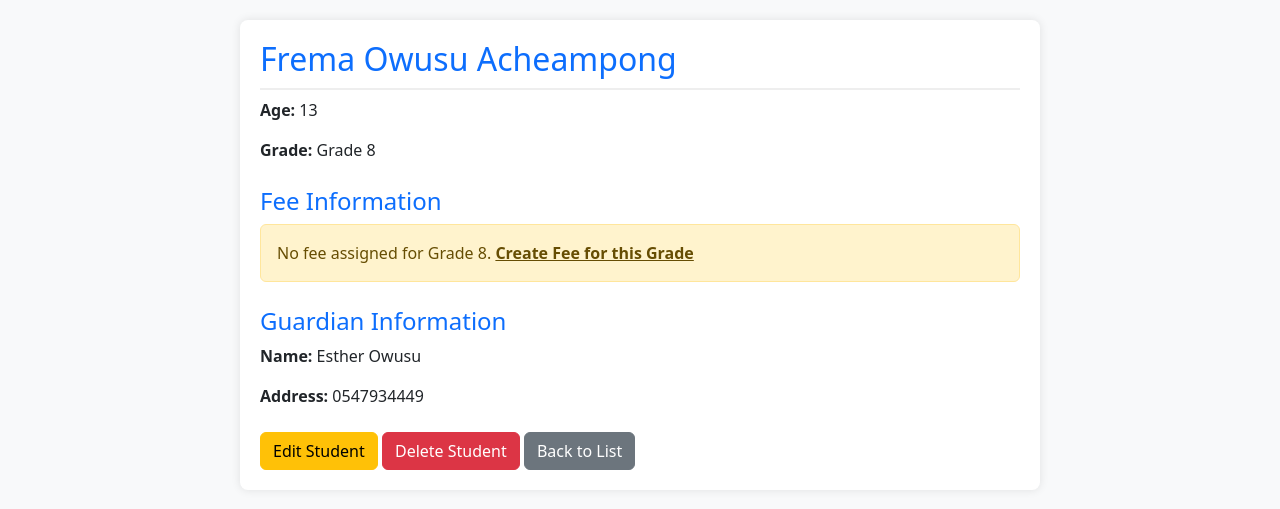
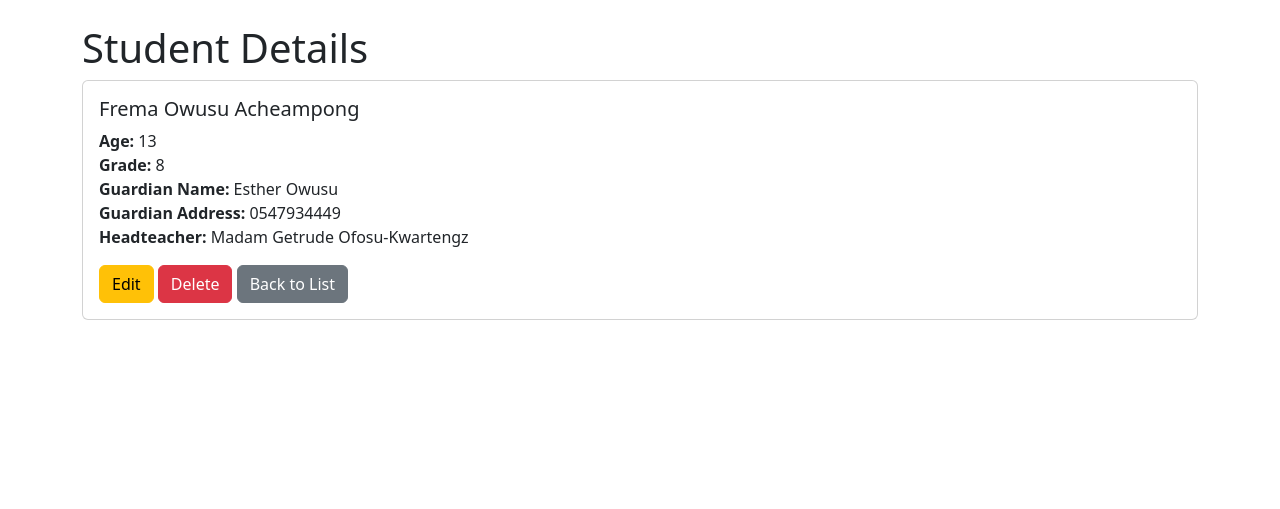
Before and after one commit to Abigail-Acheampong/After_ALX_Project, a Django app: page /books/4/ in a window 1280 px wide. Shown: the top 509 px of the page. Run offline with Django 5.2, Linux system fonts and the light colour scheme; data comes from the database, SQL or seed files in the repository; both versions use the stored data as it was after the commit.

Commit message:
student model

```diff
--- a/FirstProjecct/book_store/models.py
+++ b/FirstProjecct/book_store/models.py
@@ -12,47 +12,16 @@ class HeadTeacher(models.Model):
     def __str__(self):
         return self.name
 
-# creating a fee model
-class Fee(models.Model):
-    GRADE_CHOICES = [(i, f'Grade {i}') for i in range(1, 9)]
-
-    grade = models.IntegerField(choices=GRADE_CHOICES, unique = True)
-    amount = models.DecimalField(max_digits=8, decimal_places=2)
-    due_date = models.DateField()
-    academic_year = models.CharField(max_length=9)
-
-    def __str__(self):
-        return f'Grade {self.grade} - GHc{self.amount}'
-
-# I am thinking that the grade in both model should be linked together.
 # creating a model for students
 class Student(models.Model):
    name = models.CharField(max_length=100)
    age = models.IntegerField()
-   grade = models.IntegerField(choices=Fee.GRADE_CHOICES)
+   grade = models.IntegerField()
    guardian_name = models.CharField(max_length=100)
    guardian_address = models.TextField()
 
    # updating the student model to include a foreign key relationship with the HeadTeacher model
    headteacher = models.ForeignKey('HeadTeacher', on_delete=models.PROTECT, related_name='students')
-
-   #updating the student model to include the fee model
-   fee = models.ForeignKey('Fee', on_delete=models.SET_NULL, null = True, blank =True)
-
-   def save(self, *args, **kwargs):
-       if not self.fee_id and self.grade:
-           self.fee = Fee.objects.filter(grade=self.grade).first()
-       super().save(*args, **kwargs)
-
-   @property
-   def amount(self):
-    "Get fee amount from linked Fee record"
-    return self.fee.amount if self.fee else None
-
-   @property
-   def due_date(self):
-    "Get due_date from linked Fee record"
-    return self.fee.due_date if self.fee else None
 
    def __str__(self):
        return self.name
--- a/FirstProjecct/book_store/templates/students/student_detail.html
+++ b/FirstProjecct/book_store/templates/students/student_detail.html
@@ -4,83 +4,34 @@
 <head>
  <meta charset="UTF-8">
  <meta name="viewport" content="width=device-width, initial-scale=1.0">
- <title>Student Details - {{ student.name }}</title>
- <!-- Bootstrap CSS -->
+ <title>Student Details</title>
  <link href="https://cdn.jsdelivr.net/npm/bootstrap@5.3.0/dist/css/bootstrap.min.css" rel="stylesheet">
- <style>
-  body {
-   padding: 20px;
-   background-color: #f8f9fa;
-  }
-
-  .student-card {
-   max-width: 800px;
-   margin: 0 auto;
-   background: white;
-   padding: 20px;
-   border-radius: 8px;
-   box-shadow: 0 0 10px rgba(0, 0, 0, 0.1);
-  }
-
-  h2 {
-   color: #0d6efd;
-   border-bottom: 2px solid #eee;
-   padding-bottom: 10px;
-  }
-
-  .section-title {
-   margin-top: 25px;
-   color: #0d6efd;
-  }
-
-  .alert-link {
-   font-weight: bold;
-  }
- </style>
 </head>
 
 <body>
- <div class="student-card">
-  <h2>{{ student.name }}</h2>
-  <p><strong>Age:</strong> {{ student.age }}</p>
-  <p><strong>Grade:</strong> {{ student.get_grade_display }}</p>
+ <div class="container mt-4">
+  <h1>Student Details</h1>
 
-  <h4 class="section-title">Fee Information</h4>
-  {% if student.fee %}
-  <div class="fee-details">
-   <p><strong>Amount:</strong> GHc{{ student.fee.amount }}</p>
-   <p><strong>Due Date:</strong> {{ student.fee.due_date|date:"F j, Y" }}</p>
-   <p><strong>Academic Year:</strong> {{ student.fee.academic_year }}</p>
-  </div>
-  {% else %}
-  <div class="alert alert-warning">
-   No fee assigned for Grade {{ student.grade }}.
-   <a href="{% url 'fee_create' %}?grade={{ student.grade }}" class="alert-link">
-    Create Fee for this Grade
-   </a>
-  </div>
-  {% endif %}
+  <div class="card">
+   <div class="card-body">
+    <h5 class="card-title">{{ student.name }}</h5>
+    <p class="card-text">
+     <strong>Age:</strong> {{ student.age }}<br>
+     <strong>Grade:</strong> {{ student.grade }}<br>
+     <strong>Guardian Name:</strong> {{ student.guardian_name }}<br>
+     <strong>Guardian Address:</strong> {{ student.guardian_address }}<br>
+     <strong>Headteacher:</strong> {{ student.headteacher }}z
+    </p>
 
-  <h4 class="section-title">Guardian Information</h4>
-  <div class="guardian-details">
-   <p><strong>Name:</strong> {{ student.guardian_name }}</p>
-   <p><strong>Address:</strong> {{ student.guardian_address }}</p>
-  </div>
-
-  <div class="action-buttons mt-4">
-   <a href="{% url 'student_update' student.pk %}" class="btn btn-warning">Edit Student</a>
-   <a href="{% url 'student_delete' student.pk %}" class="btn btn-danger">Delete Student</a>
-   <a href="{% url 'student_list' %}" class="btn btn-secondary">Back to List</a>
-
-   {% if student.fee %}
-   <a href="{% url 'fee_update' student.fee.pk %}" class="btn btn-outline-primary">
-    Update Fee Details
-   </a>
-   {% endif %}
+    <div class="mt-3">
+     <a href="{% url 'student_update' student.pk %}" class="btn btn-warning">Edit</a>
+     <a href="{% url 'student_delete' student.pk %}" class="btn btn-danger">Delete</a>
+     <a href="{% url 'student_list' %}" class="btn btn-secondary">Back to List</a>
+    </div>
+   </div>
   </div>
  </div>
 
- <!-- Bootstrap JS -->
  <script src="https://cdn.jsdelivr.net/npm/bootstrap@5.3.0/dist/js/bootstrap.bundle.min.js"></script>
 </body>
 
--- a/FirstProjecct/book_store/urls.py
+++ b/FirstProjecct/book_store/urls.py
@@ -1,6 +1,6 @@
 from django.urls import path
 from .import views
-from .views import (StudentListView,StudentCreateView,StudentDetailView,StudentUpdateView,StudentDeleteView, FeeListView, FeeCreateView, FeeUpdateView)
+from .views import (StudentListView,StudentCreateView,StudentDetailView,StudentUpdateView,StudentDeleteView)
 
 urlpatterns = [
     # path('', views.index, name='index'),
@@ -8,8 +8,5 @@ urlpatterns = [
     path('create/', StudentCreateView.as_view(), name='student_create'),
     path('<int:pk>/', StudentDetailView.as_view(), name='student_detail'),
     path('<int:pk>/update/', StudentUpdateView.as_view(), name='student_update'),
-    path('<int:pk>/delete/', StudentDeleteView.as_view(), name='student_delete'),
-    path('fees/', FeeListView.as_view(), name='fee_list'),
-    path('fees/create/', FeeCreateView.as_view(), name='fee_create'),
-    path('fees/<int:pk>/update/', FeeUpdateView.as_view(), name='fee_update'),
+    path('<int:pk>/delete/', StudentDeleteView.as_view(), name='student_delete')
 ]
--- a/FirstProjecct/book_store/views.py
+++ b/FirstProjecct/book_store/views.py
@@ -1,6 +1,6 @@
 from django.shortcuts import render
 from django.http import HttpResponse
-from .models import Student, HeadTeacher, Fee
+from .models import Student, HeadTeacher
 from django.views.generic import (CreateView, ListView, DetailView, UpdateView, DeleteView, TemplateView) # for class-based views
 from django.urls import reverse_lazy
 from django.contrib import messages
@@ -39,20 +39,11 @@ class StudentListView(ListView):
     context_object_name = 'students'
     #paginate_by = 10  # Number of items per page (optional)
     #ordering = ['name']  # Order by name (optional)
-    def get_queryset(self):
-        return Student.objects.select_related('fee', 'headteacher')
 
 class StudentDetailView(DetailView):
     model = Student
     template_name = 'students/student_detail.html'
     context_object_name = 'student'
-
-    def get_context_data(self, **kwargs):
-        context = super().get_context_data(**kwargs)
-        student = self.object
-        context['fee_amount'] = student.fee.amount if student.fee else None
-        context['due_date'] = student.fee.due_date if student.fee else None
-        return context
 
 class StudentUpdateView(UpdateView):
     model = Student
@@ -64,20 +55,3 @@ class StudentDeleteView(DeleteView):
     model = Student
     template_name = 'students/student_confirm_delete.html'
     success_url = reverse_lazy('student_list')
-
-class FeeCreateView(CreateView):
-    model = Fee
-    fields = '__all__'
-    template_name = 'students/fee_form.html'
-    success_url = reverse_lazy('fee_list')
-
-class FeeListView(ListView):
-    model = Fee
-    template_name = 'students/fee_list.html'
-    ordering = ['grade']
-
-class FeeUpdateView(UpdateView):
-    model = Fee
-    fields = '__all__'
-    template_name = 'students/fee_form.html'
-    success_url = reverse_lazy('fee_list')
```
Also changed, not shown: FirstProjecct/book_store/admin.py (+2 -6 lines), FirstProjecct/book_store/templates/students/fee_form.html (deleted, +0 -96 lines), FirstProjecct/book_store/templates/students/fee_list.html (deleted, +0 -67 lines), FirstProjecct/book_store/templates/students/student_list.html (+0 -22 lines), FirstProjecct/db.sqlite3.
